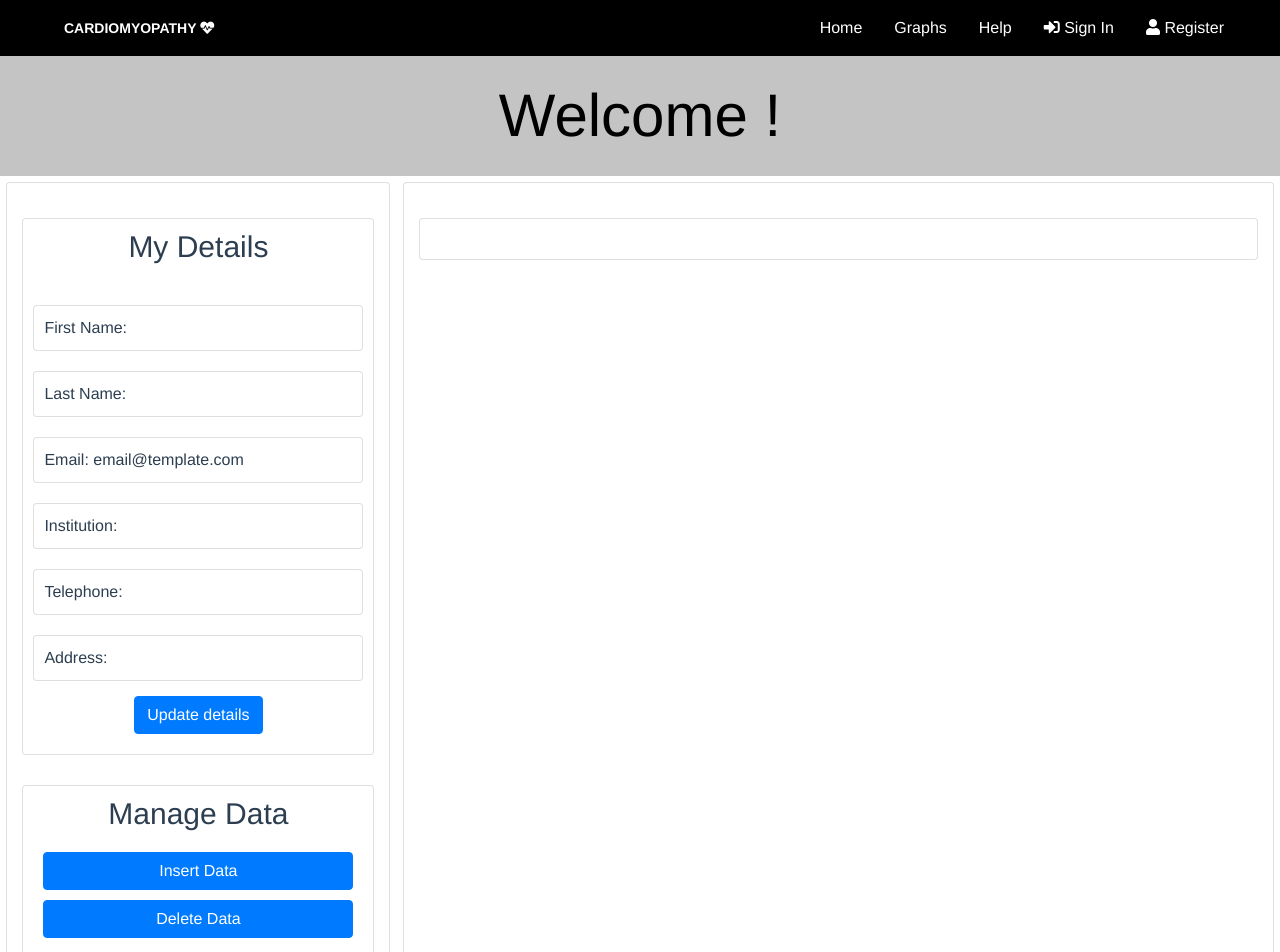
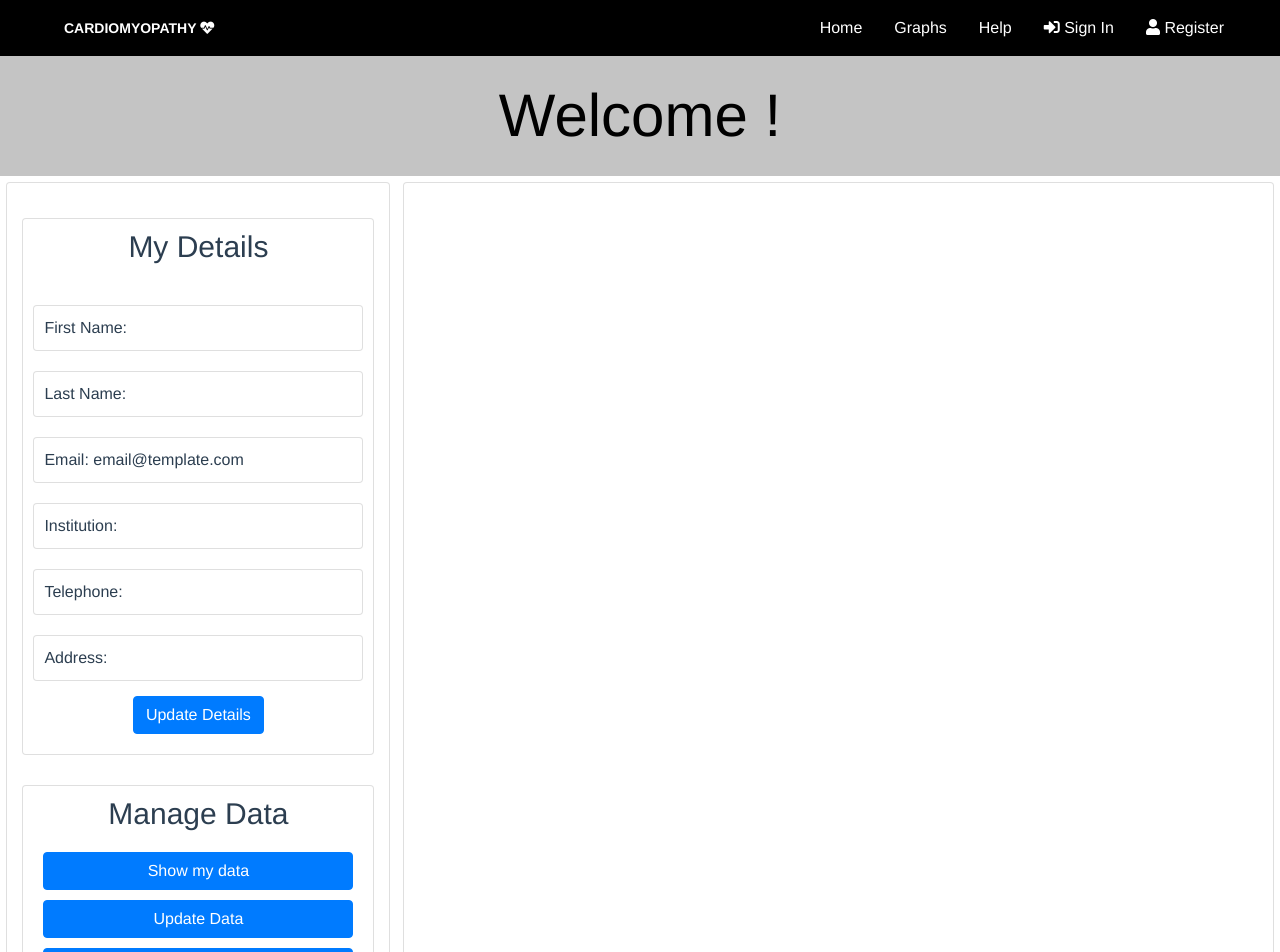
Before and after one commit to FaizanK001/uni-project, a Vue app: page /account in a window 1280 px wide. Shown: the top 952 px of the page. Built offline with nearby package versions, Linux system fonts and the light colour scheme; no server answers; the database is empty; what vue3-apexcharts would draw is missing.

Commit message:
Added additional user options to managing experimental data

```diff
--- /dev/null
+++ b/src/components/DeleteForm.vue
@@ -0,0 +1,18 @@
+<template>
+    <div id="deleteForm">
+    </div>
+</template>
+
+<script>
+export default {
+    name: "DeleteForm",
+
+    setup() {
+
+    }
+}
+</script>
+
+<style>
+
+</style>
--- a/src/components/InsertForm.vue
+++ b/src/components/InsertForm.vue
@@ -35,7 +35,7 @@
                 </select>
             </div>
 
-            <label for="xpoints">Graph X points</label>
+            <label for="xpoints">Graph X points:</label>
             <div id="xpoints" class="d-flex flex-nowrap justify-content-center form-group">
 
                 <div class="small-first">
@@ -71,7 +71,7 @@
                 </div>
             </div>
 
-            <label for="ypoints">Graph Y points</label>
+            <label for="ypoints">Graph Y points:</label>
             <div id="ypoints" class="d-flex flex-nowrap justify-content-center form-group">
 
                 <div class="small-first">
--- /dev/null
+++ b/src/components/UpdateForm.vue
@@ -0,0 +1,18 @@
+<template>
+    <div id="updateForm">
+    </div>
+</template>
+
+<script>
+export default {
+    name: "UpdateForm",
+
+    setup() {
+
+    }
+}
+</script>
+
+<style>
+
+</style>
--- /dev/null
+++ b/src/components/UserData.vue
@@ -0,0 +1,18 @@
+<template>
+    <div id="userData">
+    </div>
+</template>
+
+<script>
+export default {
+    name: "UserData",
+
+    setup() {
+
+    }
+}
+</script>
+
+<style>
+
+</style>
--- a/src/views/Account.vue
+++ b/src/views/Account.vue
@@ -15,13 +15,13 @@
         <div class="border-margin border-padding card">
           <h1 class="card-heading">My Details</h1>
           <!-- User profile display -->
-          <div v-if="updateCheck === false">
+          <div v-if="updateProfileCheck === false">
             <account-details :user=user></account-details>
-            <button type="button" class="btn btn-primary" @click="updateProfileBool()">Update details</button>
+            <button type="button" class="btn btn-primary" @click="updateProfileBool()">Update Details</button>
           </div>
 
           <!-- Profile update display -->
-          <div v-if="updateCheck === true">
+          <div v-if="updateProfileCheck === true">
             <account-update :user=user @cancel="updateProfileBool()" @user-updated="detailsUpdatedMessage()"></account-update>
           </div>
         </div>
@@ -29,8 +29,10 @@
         <!-- Display user options -->
         <div class="border-padding card">
           <h1 class="card-heading">Manage Data</h1>
-          <button type="button" class="btn btn-primary" @click="insertData()">Insert Data</button>
-          <button type="button" class="btn btn-primary" @click="updateMessage()">Delete Data</button>
+          <button type="button" class="btn btn-primary" @click="showData()">Show my data</button>
+          <button type="button" class="btn btn-primary" @click="updateData()">{{ updateCheck ? 'Cancel Updating Data' : 'Update Data' }}</button>
+          <button type="button" class="btn btn-primary" @click="insertData()">{{ insertCheck ? 'Cancel Inserting Data' : 'Insert Data' }}</button>
+          <button type="button" class="btn btn-primary" @click="deleteData()">{{ deleteCheck ? 'Cancel Deleting Data' : 'Delete Data' }}</button>
         </div>
 
       </div>
@@ -43,9 +45,16 @@
           <insert-form @submitted="dataSubmittedMessage()"></insert-form>
         </div>
 
-        <div v-if="insertCheck === false">
-          <div class="card">
-          </div>
+        <div v-if="updateCheck === true">
+          <update-form></update-form>
+        </div>
+
+        <div v-if="deleteCheck === true">
+          <delete-form></delete-form>
+        </div>
+
+        <div v-if="insertCheck === false && deleteCheck === false && updateCheck === false">
+          <user-data></user-data>
         </div>
 
       </div>
@@ -59,15 +68,25 @@ import { ref, reactive } from "vue";
 import AccountDetails from '../components/AccountDetails.vue';
 import AccountUpdate from '../components/AccountUpdate.vue';
 import InsertForm from '../components/InsertForm.vue';
+import DeleteForm from '../components/DeleteForm.vue';
+import UpdateForm from '../components/UpdateForm.vue';
+import UserData from '../components/UserData.vue';
 import firebase from 'firebase/app';
 
 export default {
   name: "Account",
-  components: { AccountDetails, AccountUpdate, InsertForm },
+  components: { AccountDetails,
+                AccountUpdate,
+                InsertForm,
+                DeleteForm,
+                UpdateForm,
+                UserData },
 
   setup() {
+    const updateProfileCheck = ref(false);
+    const insertCheck = ref(false);
     const updateCheck = ref(false);
-    const insertCheck = ref(false);
+    const deleteCheck = ref(false);
     var systemMessage = ref(null);
     var db = firebase.firestore();
     var user = reactive ({
@@ -101,16 +120,36 @@ export default {
     });
 
     function updateProfileBool() {
-      updateCheck.value = !updateCheck.value;
+      updateProfileCheck.value = !updateProfileCheck.value;
     }
 
     function insertData() {
       insertCheck.value = !insertCheck.value;
+      updateCheck.value = false;
+      deleteCheck.value = false;
+    }
+
+    function updateData() {
+      updateCheck.value = !updateCheck.value;
+      insertCheck.value = false;
+      deleteCheck.value = false;
+    }
+
+    function deleteData() {
+      deleteCheck.value = !deleteCheck.value;
+      insertCheck.value = false;
+      updateCheck.value = false;
+    }
+
+    function showData() {
+      deleteCheck.value = false;
+      updateCheck.value = false;
+      insertCheck.value = false;
     }
 
     function detailsUpdatedMessage() {
       systemMessage.value = "Profile information updated!";
-      updateCheck.value = !updateCheck.value;
+      updateProfileCheck.value = !updateProfileCheck.value;
 
       docRef.get().then((doc) => {
       if (doc.exists) {
@@ -133,7 +172,7 @@ export default {
       systemMessage = "New data has been added!";
     }
 
-    return { user, updateCheck, insertCheck, updateProfileBool, insertData, detailsUpdatedMessage, systemMessage, dataSubmittedMessage };
+    return { user, deleteCheck, updateCheck, updateProfileCheck, insertCheck, updateProfileBool, insertData, detailsUpdatedMessage, systemMessage, updateData, dataSubmittedMessage, deleteData, showData };
   },
 }
 </script>
```
